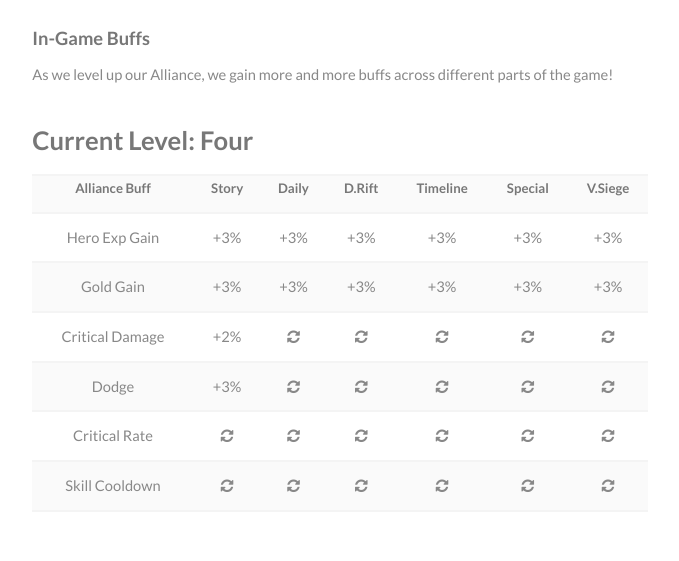
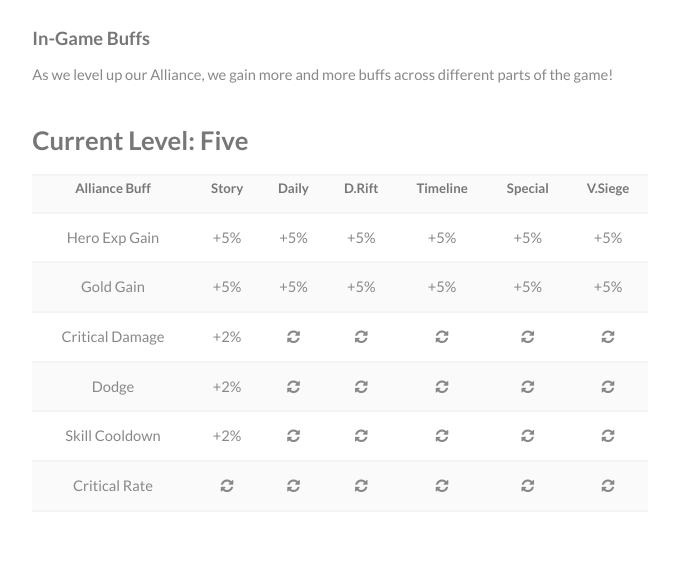
Before and after one commit to GaiusCoffee/hydra, a plain HTML site: page index.html in a window 1280 px wide. Shown: the part 1900-2461 px from the top of the page, 153-832 px from the left. Drawn offline with Linux system fonts and the light colour scheme.

Commit message:
Update Alliance level and buffs

```diff
--- a/index.html
+++ b/index.html
@@ -113,7 +113,7 @@ Free for personal and commercial use under the CCA 3.0 license (html5up.net/lice
                 <div>
                   <h4>In-Game Buffs</h4>
                   <p>As we level up our Alliance, we gain more and more buffs across different parts of the game!</p>
-                  <h3>Current Level: <small>Four</small></h3>
+                  <h3>Current Level: <small>Five</small></h3>
                 </div>
                 <table>
                   <tr>
@@ -127,21 +127,21 @@ Free for personal and commercial use under the CCA 3.0 license (html5up.net/lice
                   </tr>
                   <tr>
                     <td>Hero Exp Gain</td>
-                    <td>+3%</td>
-                    <td>+3%</td>
-                    <td>+3%</td>
-                    <td>+3%</td>
-                    <td>+3%</td>
-                    <td>+3%</td>
+                    <td>+5%</td>
+                    <td>+5%</td>
+                    <td>+5%</td>
+                    <td>+5%</td>
+                    <td>+5%</td>
+                    <td>+5%</td>
                   </tr>
                   <tr>
                     <td>Gold Gain</td>
-                    <td>+3%</td>
-                    <td>+3%</td>
-                    <td>+3%</td>
-                    <td>+3%</td>
-                    <td>+3%</td>
-                    <td>+3%</td>
+                    <td>+5%</td>
+                    <td>+5%</td>
+                    <td>+5%</td>
+                    <td>+5%</td>
+                    <td>+5%</td>
+                    <td>+5%</td>
                   </tr>
                   <tr>
                     <td>Critical Damage</td>
@@ -154,7 +154,16 @@ Free for personal and commercial use under the CCA 3.0 license (html5up.net/lice
                   </tr>
                   <tr>
                     <td>Dodge</td>
-                    <td>+3%</td>
+                    <td>+2%</td>
+                    <td><i class="fa fa-refresh"></i></td>
+                    <td><i class="fa fa-refresh"></i></td>
+                    <td><i class="fa fa-refresh"></i></td>
+                    <td><i class="fa fa-refresh"></i></td>
+                    <td><i class="fa fa-refresh"></i></td>
+                  </tr>
+                  <tr>
+                    <td>Skill Cooldown</td>
+                    <td>+2%</td>
                     <td><i class="fa fa-refresh"></i></td>
                     <td><i class="fa fa-refresh"></i></td>
                     <td><i class="fa fa-refresh"></i></td>
@@ -163,15 +172,6 @@ Free for personal and commercial use under the CCA 3.0 license (html5up.net/lice
                   </tr>
                   <tr>
                     <td>Critical Rate</td>
-                    <td><i class="fa fa-refresh"></i></td>
-                    <td><i class="fa fa-refresh"></i></td>
-                    <td><i class="fa fa-refresh"></i></td>
-                    <td><i class="fa fa-refresh"></i></td>
-                    <td><i class="fa fa-refresh"></i></td>
-                    <td><i class="fa fa-refresh"></i></td>
-                  </tr>
-                  <tr>
-                    <td>Skill Cooldown</td>
                     <td><i class="fa fa-refresh"></i></td>
                     <td><i class="fa fa-refresh"></i></td>
                     <td><i class="fa fa-refresh"></i></td>
```
